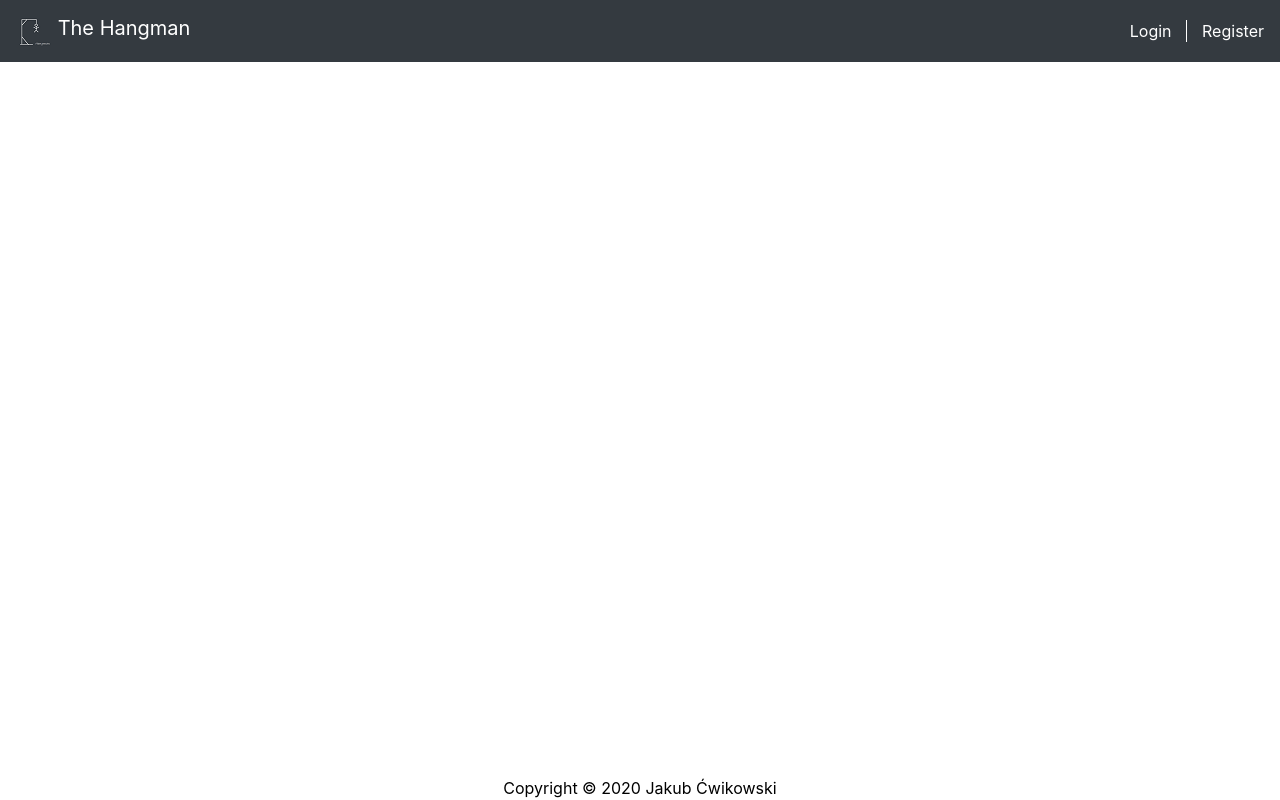
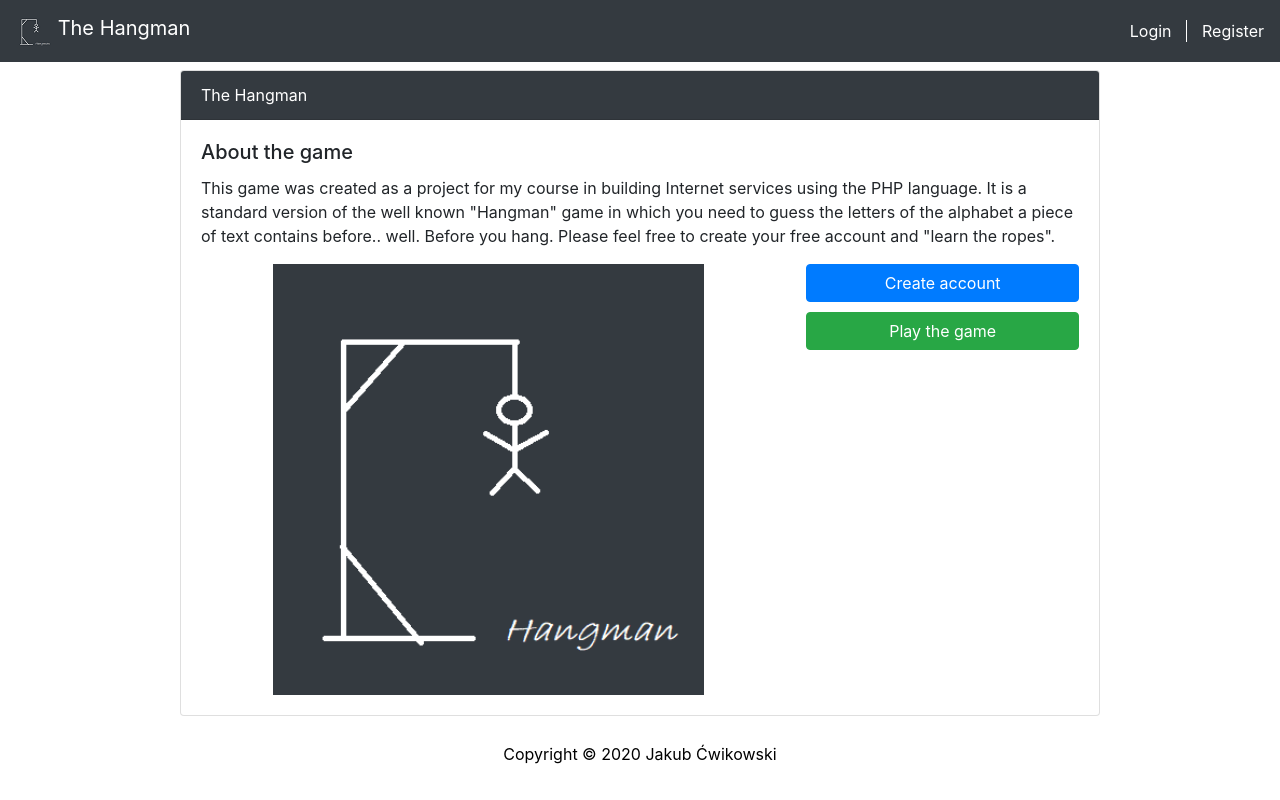
Before and after one commit to Jerry-BloodBerry/hangman, a PHP site: page / in a window 1280 px wide. Run offline with PHP 8.4, Linux system fonts and the light colour scheme.

Commit message:
Finished styling the main page

```diff
--- a/css/index.css
+++ b/css/index.css
@@ -4,11 +4,10 @@
     padding: 1px 10px;
 }
 footer {
-    position: absolute;
-    bottom: 0;
     width: 100%;
     background-color: white;
     color: black;
+    margin-top: 10px;
 }
 #footer-copy {
     bottom: 0;
@@ -24,3 +23,14 @@ footer {
     padding: 10px 10px;
     margin-top: 15px;
 }
+.my-c-header {
+    color: white;
+    width: 100%;
+}
+.my-c-button {
+    width: 100%;
+    margin-bottom: 10px;
+}
+.my-c-button:hover {
+    cursor: pointer;
+}
--- a/index.php
+++ b/index.php
@@ -9,7 +9,38 @@
         unset($_SESSION['message']);
     }
 ?>
-
+    <div class="container">
+        <div class="row justify-content-center my-2">
+            <div class="col-10">
+                <div class="card mb-3">
+                    <div class="row no-gutters">
+                        <div class="card-header bg-dark my-c-header">
+                            The Hangman
+                        </div>
+                        <div class="card-body">
+                            <h5 class="card-title">About the game</h5>
+                            <p class="card-text">
+                                This game was created as a project for my course in building Internet
+                                services using the PHP language. It is a standard version of the well
+                                known "Hangman" game in which you need to guess the letters of the alphabet
+                                a piece of text contains before.. well. Before you hang. Please feel free
+                                to create your free account and "learn the ropes".
+                            </p>
+                            <div class="row">
+                                <div class="col-8 text-center">
+                                    <img src="/img/hangman.png" class="img" style="height: 100%; width: 75%;" alt="hangman">
+                                </div>
+                                <div class="col-4">
+                                    <a href="/register" class="btn btn-primary my-c-button">Create account</a>
+                                    <button class="btn btn-success my-c-button">Play the game</button>
+                                </div>
+                            </div>
+                        </div>
+                    </div>
+                </div>
+            </div>
+        </div>
+    </div>
 <?php
     include_once 'php/templates/footer/footer.php';
 ?>
```
